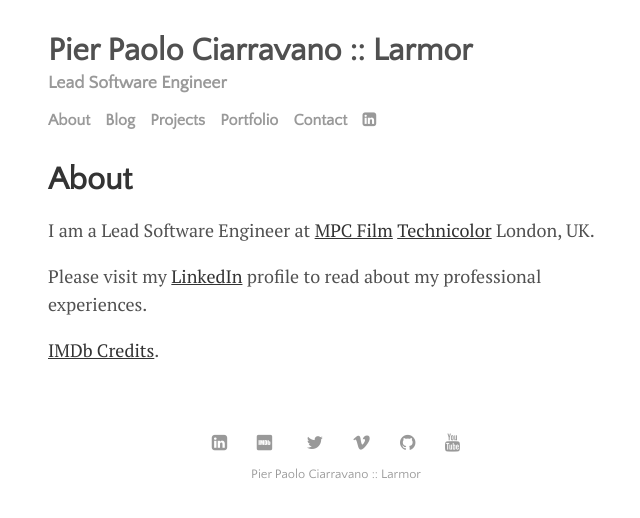
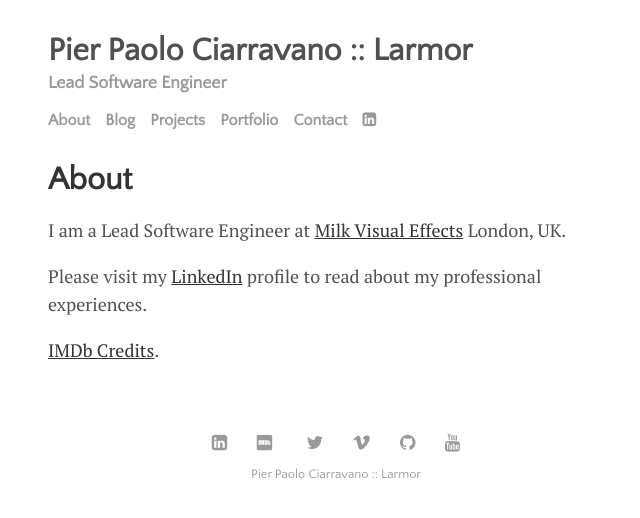
Before and after one commit to ppciarravano/ppciarravano.github.io, a Jekyll site: the page built from menu/about.md, in a window 1280 px wide. Shown: the top 518 px of the page, without its empty margins (304-944 px from the left). Built offline with Jekyll 4.4.1, drawn with Linux system fonts in a browser that asks for light colours.

Commit message:
Update about.md Milk role

```diff
--- a/menu/about.md
+++ b/menu/about.md
@@ -2,7 +2,7 @@
 layout: page
 title: About
 ---
-I am a Lead Software Engineer at [MPC Film](https://www.mpcfilm.com/) [Technicolor](https://www.technicolor.com/) London, UK.
+I am a Lead Software Engineer at [Milk Visual Effects](https://www.milk-vfx.com/) London, UK.
 
 Please visit my [LinkedIn](http://uk.linkedin.com/in/pierpaolociarravano/en) profile to read about my professional experiences.
 
```
